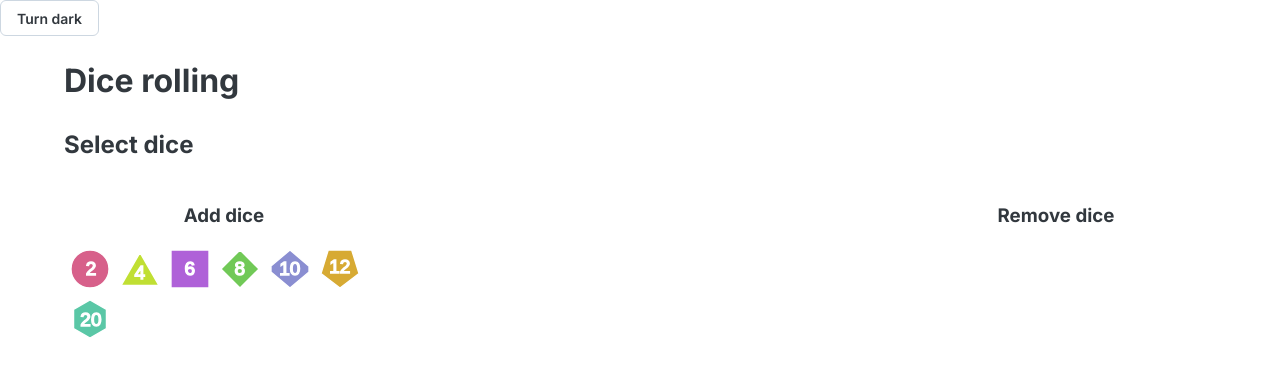
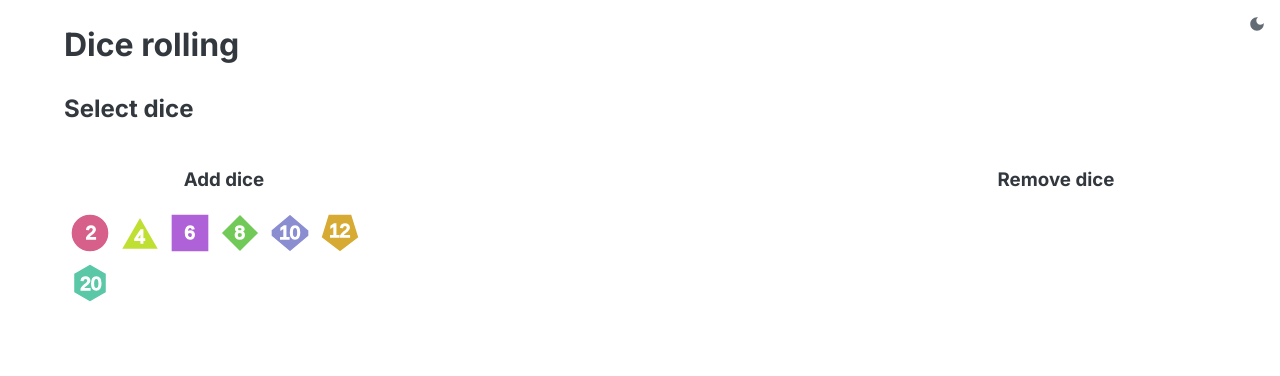
Before and after one commit to MonstraG/my-page, a Next.js app: page / in a window 1280 px wide. Shown: the top 376 px of the page. Built offline with nearby package versions, Linux system fonts and the light colour scheme.

Commit message:
feat: icons for MediaToggleButton.tsx

```diff
--- a/src/app/(app)/MediaToggleButton.tsx
+++ b/src/app/(app)/MediaToggleButton.tsx
@@ -3,18 +3,29 @@
 import { type FC } from "react";
 import { useColorScheme } from "@mui/joy/styles";
 import Button from "@mui/joy/Button";
+import LightModeIcon from "@mui/icons-material/LightMode";
+import DarkModeIcon from "@mui/icons-material/DarkMode";
 
 export const MediaToggleButton: FC = () => {
 	const { mode, setMode } = useColorScheme();
 	return (
+		<div>
 			<Button
-			variant="outlined"
 				color="neutral"
 				onClick={() => {
 					setMode(mode === "dark" ? "light" : "dark");
 				}}
+				size="sm"
+				variant="plain"
+				sx={{
+					paddingInline: 0.75,
+					position: "absolute",
+					right: 8,
+					top: 8
+				}}
 			>
-			{mode === "dark" ? "Turn light" : "Turn dark"}
+				{mode === "dark" ? <LightModeIcon /> : <DarkModeIcon />}
 			</Button>
+		</div>
 	);
 };
```
Also changed, not shown: package.json (+9 -2 lines). Lines whose indentation alone changed are shown as unchanged.
